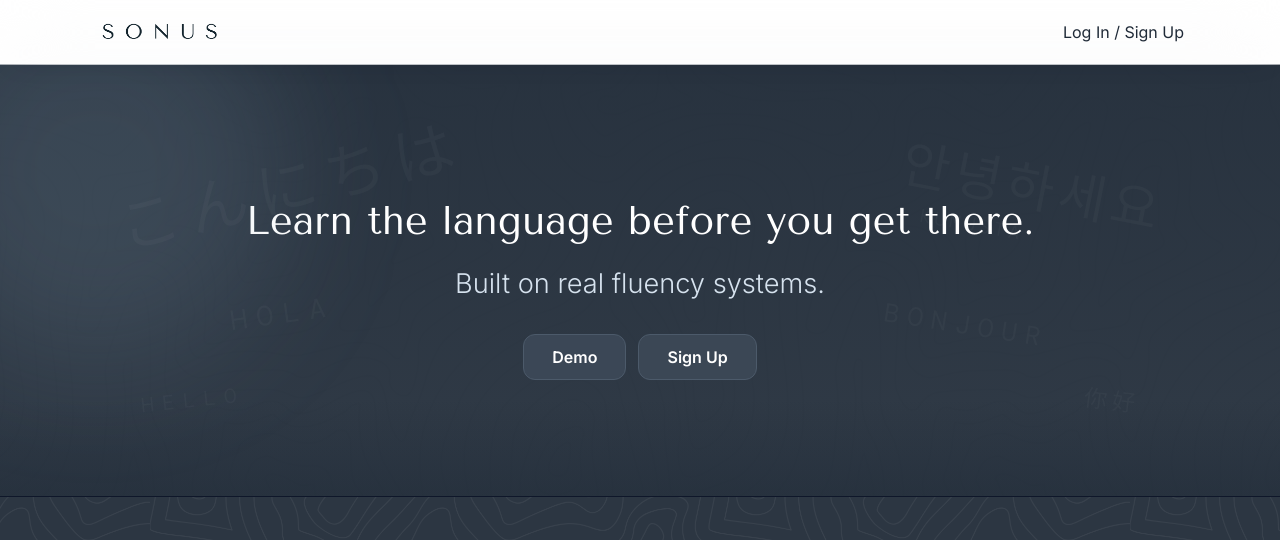
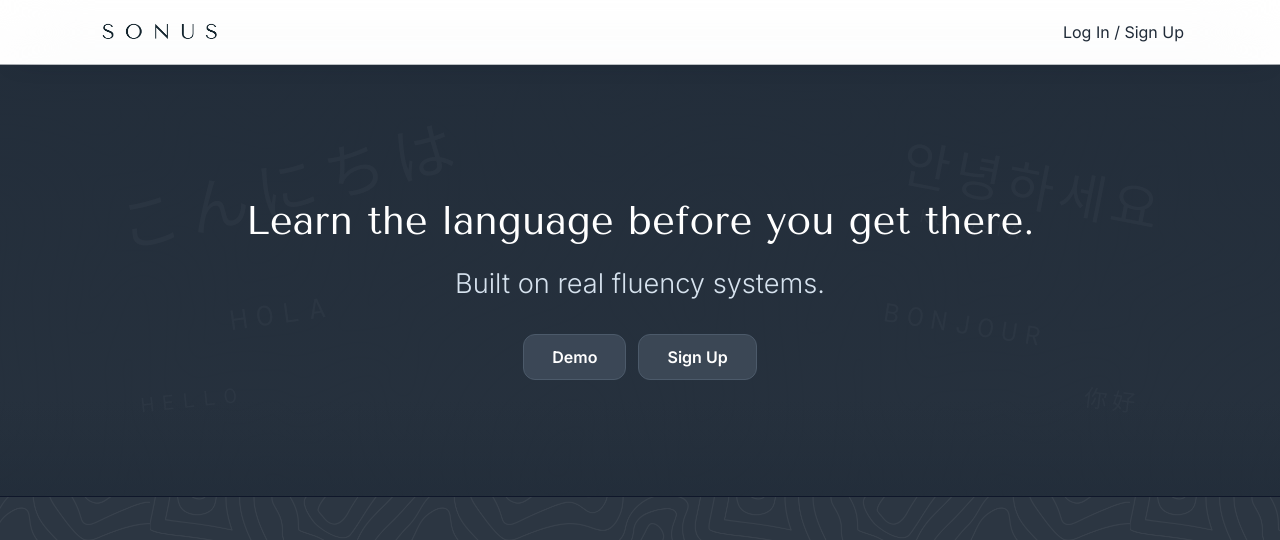
Before and after one commit to mbayers6370/Sonus, a React (Vite) app in the folder sonus-react/: page / in a window 1280 px wide. Shown: the top 540 px of the page. Built offline with nearby package versions, Linux system fonts and the light colour scheme; no server answers; a web font is replaced by a local one.

Commit message:
Hello, Landing Page

```diff
--- a/package.json
+++ b/package.json
@@ -21,6 +21,7 @@
     "tatoeba:apply": "node scripts/tatoeba-apply-candidates.mjs"
   },
   "devDependencies": {
-    "hanzi": "^2.1.5"
+    "hanzi": "^2.1.5",
+    "prisma": "^5.22.0"
   }
 }
--- a/sonus-react/src/components/PublicLanding.tsx
+++ b/sonus-react/src/components/PublicLanding.tsx
@@ -150,14 +150,12 @@ export default function PublicLanding() {
           className="relative flex min-h-[75svh] max-h-[85svh] items-center overflow-hidden border-b border-[#0F172A] px-4 py-14 sm:min-h-0 sm:max-h-none sm:px-8 sm:py-14"
           style={{
             backgroundImage:
-              "linear-gradient(180deg, rgba(31,42,55,0.96) 0%, rgba(31,42,55,0.92) 100%), url('/branding/Background.png')",
+              "linear-gradient(180deg, rgba(31,42,55,0.985) 0%, rgba(31,42,55,0.965) 100%), url('/branding/Background.png')",
             backgroundSize: 'cover',
             backgroundPosition: 'center',
           }}
         >
           <div aria-hidden="true" className="pointer-events-none absolute inset-0 overflow-hidden">
-            <div className="absolute -left-24 top-[-20%] h-72 w-72 rounded-full bg-[#9CB4CB]/15 blur-3xl sm:h-96 sm:w-96" />
-            <div className="absolute -right-20 bottom-[-22%] h-72 w-72 rounded-full bg-[#8EA6BF]/16 blur-3xl sm:h-96 sm:w-96" />
             <div className="absolute left-[4%] top-[12%] rotate-[-16deg] main-font text-[2.65rem] tracking-[0.1em] text-white/[0.045] sm:left-[9%] sm:top-[18%] sm:rotate-[-14deg] sm:text-[3.8rem] sm:tracking-[0.16em] sm:text-white/[0.03]">
               こんにちは
             </div>
```
Also changed, not shown: 1 other file (tests, documents, lock files or other folders).
